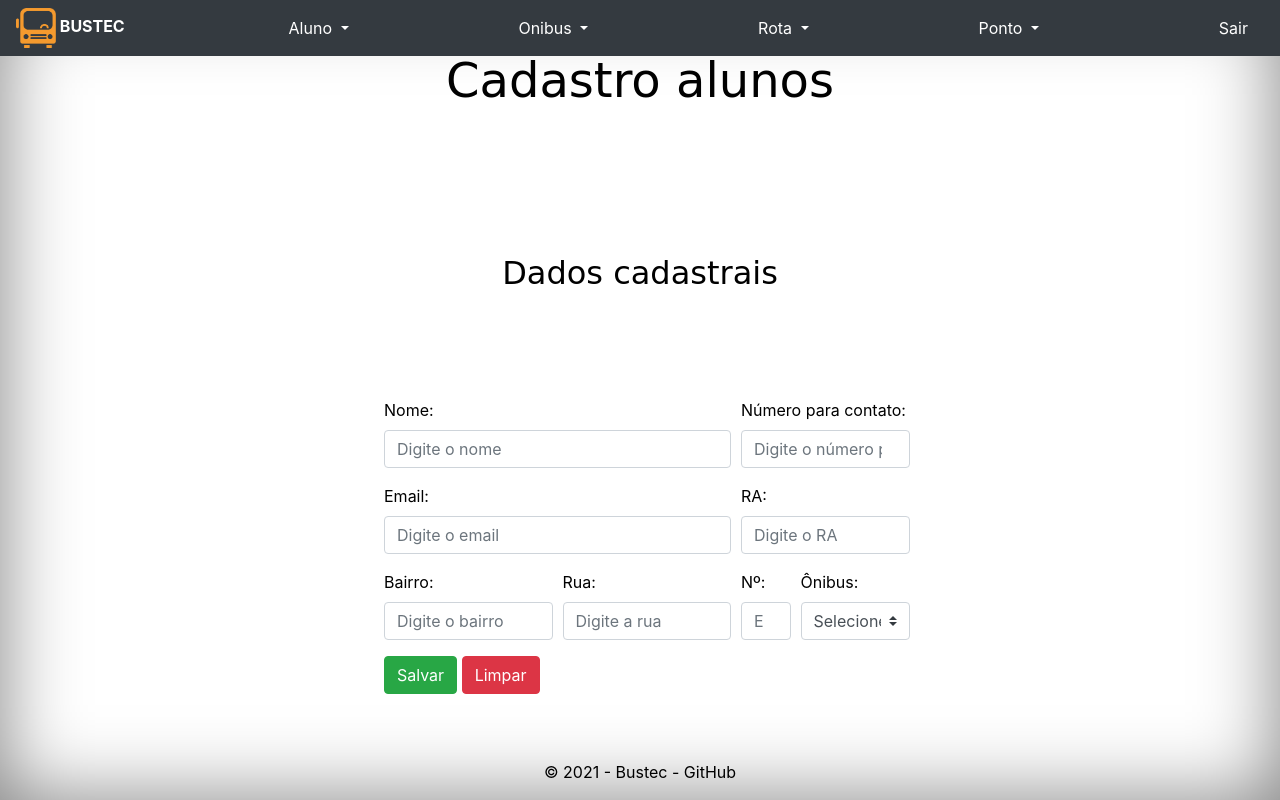
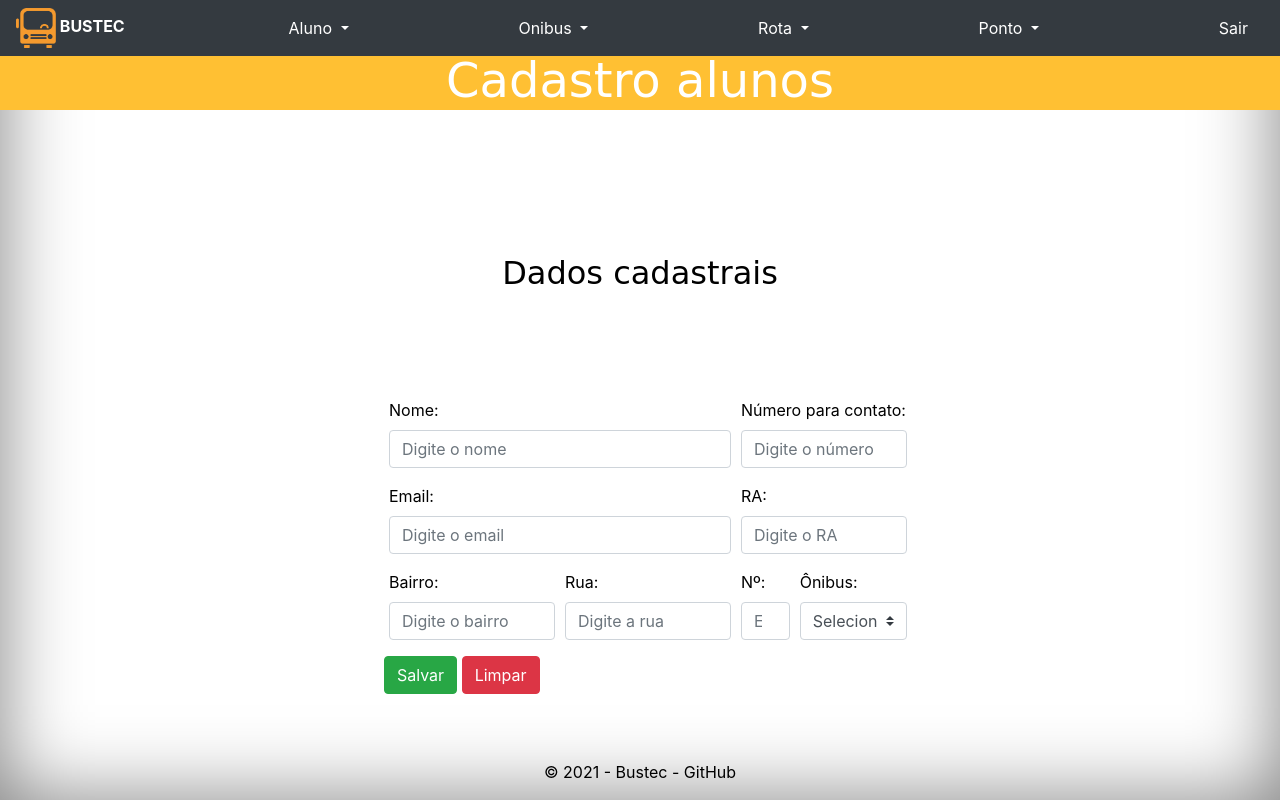
Before and after one commit to CarlosFalconJ/BusTec, a Symfony app: template API/templates/Aluno/cadastro_aluno.html.twig in a window 1280 px wide. Run offline with Twig, Linux system fonts and the light colour scheme; the template is opened without the code that fills it, so the values that code supplies are empty; some libraries are stand-ins or nearby versions.

Commit message:
Mudando nome da clesse css h1_geral

```diff
--- a/API/public/css/base.css
+++ b/API/public/css/base.css
@@ -44,7 +44,7 @@ body {
     max-width: 100%;
 }
 .cover-conteiner-form{
-    max-width: 90%;
+    max-width: 100%;
     text-align: left;
     margin-left: 30%;
     margin-right: 15%;
@@ -110,7 +110,7 @@ body {
 
 }
 
-.h1_cadastro{
+.h1_geral{
     color: white;
     background-color: #FFC033;
 }
@@ -178,6 +178,13 @@ body {
     display: flex;
     justify-content: center;
 }
+.form-row {
+    display: -ms-flexbox;
+    display: flex;
+    -ms-flex-wrap: wrap;
+    margin-right: 0;
+    margin-left: 0;
+}
 
 .vinculo {
     border: 2px solid #000000 !important;
```
